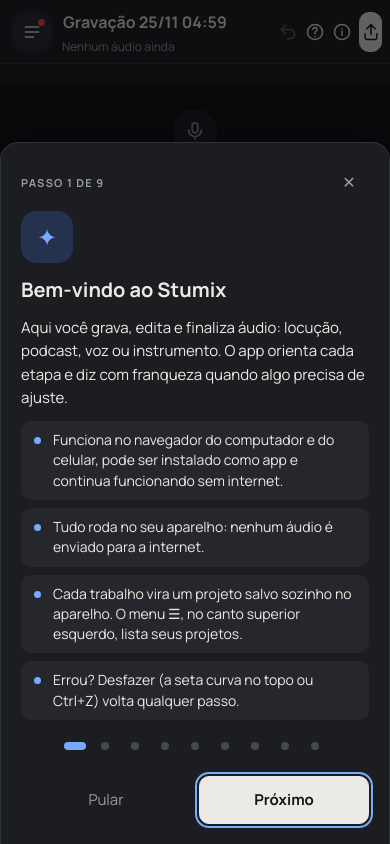
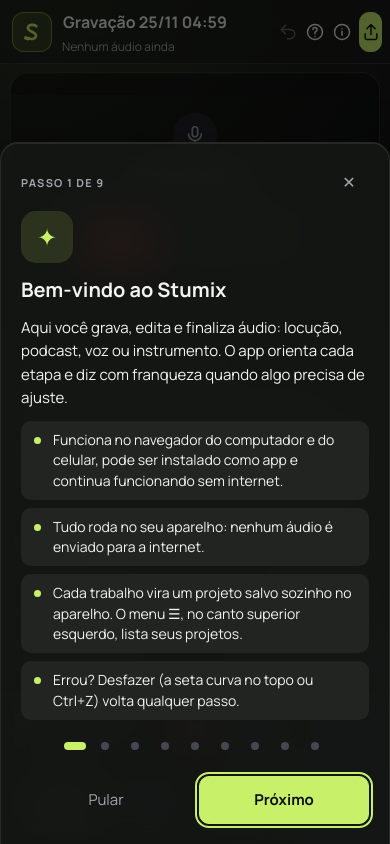
Before and after one commit to Fbi0l/estudio, a plain HTML site: page index.html in a window 390 px wide. Drawn offline with Linux system fonts and the light colour scheme; a web font is replaced by a local one.

Commit message:
Identidade visual Stumix (PWA 1.8.0, desktop 0.3.0)
Logo e ícones novos, tema palco escuro + verde-limão, barras e janelas de vidro, pílula deslizante nas abas.

Co-Authored-By: Claude Opus 5.5 <noreply@anthropic.com>
Claude-Session: https://claude.ai/code/session_01AC9xXuT5eEZXWiKozxiCKM

```diff
--- a/index.html
+++ b/index.html
@@ -4,7 +4,7 @@
 <meta charset="utf-8">
 <meta name="viewport" content="width=device-width,initial-scale=1,viewport-fit=cover">
 <title>Stumix</title>
-<meta name="theme-color" content="#16171a">
+<meta name="theme-color" content="#0E0F0C">
 <meta name="description" content="Grave, edite e finalize áudio no seu computador. Funciona offline.">
 <link rel="manifest" href="manifest.webmanifest">
 <link rel="icon" href="icons/favicon-32.png" sizes="32x32">
@@ -15,14 +15,15 @@
 <meta name="apple-mobile-web-app-title" content="Stumix">
 <link rel="preconnect" href="https://fonts.googleapis.com">
 <link href="https://fonts.googleapis.com/css2?family=Manrope:wght@400;600;700&family=JetBrains+Mono:wght@500&display=swap" rel="stylesheet">
+<link href="https://fonts.googleapis.com/css2?family=Unbounded:wght@800&text=stumix&display=swap" rel="stylesheet">
 <style>
 /* VOICE: app de estúdio calmo e confiável, que orienta sem atrapalhar
    IDEA: Lei de Jakob — funciona como os apps que a pessoa já conhece (Gravador do iPhone, GarageBand, Audacity)
    PICTURE: a forma de onda é a tela; o botão vermelho mora embaixo, no centro
-   COLOUR and TYPE: grafite, onda clara, vermelho de gravação, azul de seleção; Manrope + mono só no tempo
+   COLOUR and TYPE: tema Stumix — palco escuro #0E0F0C, verde-limão #C8F169 (onda, destaque), vermelho só na gravação, vidro nas barras; Manrope, mono no tempo, Unbounded no nome
    LAYOUT: tela cheia; PC = barra de título, ferramentas, onda + painel lateral com abas, transporte embaixo;
            celular = barra de título, onda, painel, transporte, abas na base */
-:root{--bg:#141518;--panel:#1c1d21;--panel2:#25272c;--hover:#2d2f35;--line:#30323a;--ink:#eceae5;--mute:#9a9ca4;--wave:#e6e0d2;--selb:#78aaff;--rec:#ff453a;--ok:#34c759;--warn:#ffb340;--r:12px;color-scheme:dark}
+:root{--bg:#0E0F0C;--panel:#16181A;--panel2:#212420;--hover:#2A2E28;--line:#2A2D31;--ink:#F2F2EE;--mute:#A3A6AE;--wave:#C8F169;--selb:#C8F169;--acc:#C8F169;--acc-ink:#0E0F0C;--acc-soft:rgba(200,241,105,.13);--acc-line:rgba(200,241,105,.42);--glass:rgba(20,22,19,.62);--glass-strong:rgba(22,24,21,.86);--glass-line:rgba(255,255,255,.09);--blur:blur(20px) saturate(140%);--rec:#ff453a;--ok:#C8F169;--warn:#ffb340;--r:18px;color-scheme:dark}
 *{box-sizing:border-box;min-width:0}
 [hidden]{display:none!important}
 #natRows:not([hidden]){display:contents}
@@ -35,8 +36,8 @@ button:hover{background:var(--hover);border-color:#454852}
 button:active{transform:scale(.96)}
 button:disabled{opacity:.35;cursor:default;transform:none}
 button:focus-visible,select:focus-visible,input:focus-visible,summary:focus-visible{outline:2px solid var(--selb);outline-offset:2px}
-.pri{background:var(--ink);color:#141518;border-color:var(--ink);font-weight:700}.pri:hover{background:#fff;border-color:#fff}
-.go{background:#24324d;border-color:#3d5a8f}.go:hover{background:#2c3d5e;border-color:var(--selb)}
+.pri{background:var(--acc);color:var(--acc-ink);border-color:var(--acc);font-weight:700}.pri:hover{background:#D8F78E;border-color:#D8F78E}
+.go{background:var(--acc-soft);border-color:var(--acc-line);color:var(--acc)}.go:hover{background:rgba(200,241,105,.2);border-color:var(--acc)}
 .wide{width:100%;min-height:48px}
 .ib{width:40px;padding:0;background:transparent;border-color:transparent}.ib:hover{background:var(--panel2)}
 select,input[type=text]{background:var(--panel2);border:1px solid var(--line);border-radius:10px;min-height:40px;padding:0 10px;font-size:16px}
@@ -47,7 +48,7 @@ input[type=range]::-moz-range-track{height:4px;border-radius:4px;background:#3a3
 input[type=range]::-moz-range-thumb{width:20px;height:20px;border:0;border-radius:50%;background:var(--ink)}
 input.sw{-webkit-appearance:none;appearance:none;width:46px;height:28px;border-radius:999px;background:#3a3c44;position:relative;flex:none;cursor:pointer;transition:background .2s;margin:0}
 input.sw::after{content:"";position:absolute;top:3px;left:3px;width:22px;height:22px;border-radius:50%;background:#fff;transition:transform .2s;box-shadow:0 1px 3px rgba(0,0,0,.4)}
-input.sw:checked{background:var(--ok)}input.sw:checked::after{transform:translateX(18px)}
+input.sw:checked{background:var(--acc)}input.sw:checked::after{background:var(--acc-ink)}input.sw:checked::after{transform:translateX(18px)}
 input.sw:disabled{opacity:.4}
 
 /* ---------- casca do app ---------- */
@@ -55,7 +56,7 @@ input.sw:disabled{opacity:.4}
 .appbar{grid-area:bar;display:flex;align-items:center;gap:10px;padding:8px 12px;padding-top:max(8px,env(safe-area-inset-top));border-bottom:1px solid var(--line);background:var(--panel)}
 .logo{width:34px;height:34px;border-radius:9px;background:#26282e;display:grid;place-items:center;flex:none;position:relative;padding:0;min-height:0;border:1px solid transparent}
 button.logo{width:40px;height:40px}button.logo:hover{border-color:var(--line);background:var(--panel2)}
-.logo::after{content:"";position:absolute;top:6px;right:6px;width:7px;height:7px;border-radius:50%;background:var(--rec)}
+svg.lg{width:24px;height:24px;flex:none}.about-h svg.lg{width:30px;height:30px}
 .ttl{display:flex;flex-direction:column;min-width:0;flex:0 1 340px}
 #fname{background:transparent;border-color:transparent;font-weight:700;font-size:16px;min-height:30px;padding:0 6px;margin-left:-6px;width:100%;border-radius:8px}
 #fname:hover{border-color:var(--line)}#fname:focus{background:var(--panel2);border-color:var(--selb);outline:0}
@@ -130,7 +131,7 @@ kbd{background:var(--panel2);border:1px solid var(--line);border-radius:4px;padd
 .presets{display:grid;grid-template-columns:repeat(2,minmax(0,1fr));gap:8px}
 .preset{flex-direction:column;align-items:flex-start;gap:2px;text-align:left;height:auto;padding:10px 12px;line-height:1.3;white-space:normal}
 .preset small{color:var(--mute);font-size:12px}
-.preset.on{background:#24324d;border-color:var(--selb)}
+.preset.on{background:var(--acc-soft);border-color:var(--acc-line)}
 .stats{display:grid;grid-template-columns:repeat(2,minmax(0,1fr));gap:8px}
 .stat{background:var(--panel);border:1px solid var(--line);border-radius:10px;padding:10px 12px}
 .stat span{display:block;font-size:12px;color:var(--mute)}
@@ -152,7 +153,7 @@ kbd{background:var(--panel2);border:1px solid var(--line);border-radius:4px;padd
 .meter b{position:absolute;inset:0 auto 0 0;width:0;background:linear-gradient(90deg,var(--ok) 0 70%,var(--warn) 70% 88%,var(--rec) 88%);transition:width .05s linear}
 #lvlTxt{font-size:12px;color:var(--mute);min-width:6.5em;text-align:right;font-variant-numeric:tabular-nums;white-space:nowrap}
 .meter.clip{box-shadow:0 0 0 2px var(--rec)}.meter.clip~#lvlTxt{color:var(--rec);font-weight:700}
-#loop.on{background:#24324d;border-color:var(--selb);color:var(--selb)}
+#loop.on{background:var(--acc-soft);border-color:var(--acc-line);color:var(--acc)}
 /* diálogo de exportação */
 dialog{background:var(--panel);color:var(--ink);border:1px solid var(--line);border-radius:16px;padding:0;width:min(440px,calc(100vw - 24px));box-shadow:0 24px 60px rgba(0,0,0,.6)}
 dialog::backdrop{background:rgba(5,5,7,.6)}
@@ -169,7 +170,7 @@ dialog[open]{animation:pop .18s ease-out}@keyframes pop{from{opacity:0;transform
 .dlg-topo .ib{font-size:16px;color:var(--mute)}
 .dlg-tut{width:min(520px,calc(100vw - 24px))}
 .tut-contagem{font-size:11px;font-weight:800;letter-spacing:1.2px;text-transform:uppercase;color:var(--mute)}
-.tut-icone{display:inline-grid;place-items:center;width:52px;height:52px;border-radius:15px;background:#24324d;color:var(--selb);font-size:24px}
+.tut-icone{display:inline-grid;place-items:center;width:52px;height:52px;border-radius:15px;background:var(--acc-soft);color:var(--acc);font-size:24px}
 .dlg-tut h2{font-size:20px}
 .tut-texto{margin:0;font-size:15px;line-height:1.55}
 .tut-itens{list-style:none;margin:0;padding:0;display:grid;gap:8px}
@@ -192,9 +193,9 @@ dialog[open]{animation:pop .18s ease-out}@keyframes pop{from{opacity:0;transform
 .sobre .alineas li::before{content:counter(al,lower-alpha) ")";position:absolute;left:0}
 .rodape{font-size:12px;color:var(--mute);margin:4px 0 0}
 .link{background:none;border:0;padding:0;min-height:0;color:var(--selb);font-size:12px;text-decoration:underline;text-underline-offset:2px;display:inline}
-.link:hover{background:none;color:#a5c4ff}
+.link:hover{background:none;color:#E9F7B8}
 @media(prefers-reduced-motion:reduce){.tut-ponto::after{transition:none}}
-.proj.atual{background:#202a3d}.proj b{font-weight:600}.pacts{display:flex;gap:6px;align-items:center;flex:none}
+.proj.atual{background:var(--acc-soft)}.proj b{font-weight:600}.pacts{display:flex;gap:6px;align-items:center;flex:none}
 .perigo{background:#3a1d1c;border-color:#7a2e2a;color:#ffb4ae}.perigo:hover{background:#4a2321;border-color:var(--rec)}
 #projLista{max-height:min(52vh,460px);overflow-y:auto}
 #expName{font:500 13px 'JetBrains Mono',monospace;color:var(--mute);word-break:break-all}
@@ -205,6 +206,29 @@ dialog[open]{animation:pop .18s ease-out}@keyframes pop{from{opacity:0;transform
 .busy.show{display:grid}
 .busy::before{content:"";width:28px;height:28px;border:3px solid #444;border-top-color:var(--ink);border-radius:50%;margin:0 auto 10px;animation:spin .8s linear infinite}
 @keyframes spin{to{transform:rotate(360deg)}}
+
+/* ---------- tema Stumix: palco escuro, verde-limão e vidro ---------- */
+body{background:radial-gradient(circle at 10% -5%,#27311A 0,transparent 42%),radial-gradient(circle at 100% 100%,#132E28 0,transparent 38%),var(--bg)}
+.appbar,.tools,.tabs,.transport{background:var(--glass);-webkit-backdrop-filter:var(--blur);backdrop-filter:var(--blur);border-color:var(--glass-line)}
+.side{background:transparent;border-color:var(--glass-line)}
+.work{background:rgba(0,0,0,.30);margin:10px;border-radius:22px;border:1px solid var(--glass-line);overflow:hidden;box-shadow:inset 0 1px 0 rgba(255,255,255,.05)}
+.scrollbar{border-top-color:var(--glass-line)}
+.card,.list,.acc,.stat{background:rgba(22,24,21,.66);border-color:var(--glass-line);box-shadow:inset 0 1px 0 rgba(255,255,255,.06)}
+.card .acc{background:transparent;box-shadow:none}
+.logo{background:var(--acc-soft);border:1px solid var(--acc-line);border-radius:12px}button.logo:hover{background:rgba(200,241,105,.2);border-color:var(--acc)}
+.about-h .logo{border-radius:14px}
+#aboutT{font-family:Unbounded,Manrope,sans-serif;font-weight:800;text-transform:lowercase;letter-spacing:-.02em;font-size:24px}
+dialog{background:var(--glass-strong);-webkit-backdrop-filter:var(--blur);backdrop-filter:var(--blur);border-color:var(--glass-line);border-radius:22px;box-shadow:inset 0 1px 0 rgba(255,255,255,.08),0 24px 60px rgba(0,0,0,.6)}
+.tabs{position:relative}
+.tabs button{position:relative;z-index:1}
+.tabs button.on{background:transparent;border-color:transparent;color:var(--acc)}
+.tabind{position:absolute;left:0;top:0;width:0;height:0;border-radius:999px;background:var(--acc-soft);border:1px solid var(--acc-line);box-shadow:inset 0 1px 0 rgba(255,255,255,.12);pointer-events:none;opacity:0;transition:transform .3s cubic-bezier(.2,.9,.3,1.15),width .3s,height .3s,opacity .2s}
+.tabs button:not(.on):hover{background:rgba(255,255,255,.04)}
+#rec{background:#241513;border-color:#5a2a28;box-shadow:0 8px 24px rgba(0,0,0,.35)}
+.meter{background:rgba(0,0,0,.4)}
+@media(prefers-reduced-motion:reduce){.tabind{transition:none}}
+@media(prefers-reduced-transparency:reduce){.appbar,.tools,.tabs,.transport,dialog{background:var(--panel);-webkit-backdrop-filter:none;backdrop-filter:none}}
+@supports not ((backdrop-filter:blur(1px)) or (-webkit-backdrop-filter:blur(1px))){.appbar,.tools,.tabs,.transport,dialog{background:var(--panel)}}
 
 /* ---------- celular: título, onda, painel, transporte, abas ---------- */
 @media(max-width:760px){
@@ -219,11 +243,12 @@ dialog[open]{animation:pop .18s ease-out}@keyframes pop{from{opacity:0;transform
  .tools button{flex-direction:column;gap:4px;min-height:68px;padding:8px 4px;background:var(--panel);border-color:var(--line);font-size:12px}
  .tools .lb{display:block;font-size:12px;white-space:normal;line-height:1.15}
  .side{border-left:0;padding:12px}
- .tabs{grid-area:tabs;border:0;border-top:1px solid var(--line);padding:4px 6px;padding-bottom:max(4px,env(safe-area-inset-bottom))}
+ .tabs{grid-area:tabs;border:1px solid var(--glass-line);border-radius:999px;margin:6px 12px max(8px,env(safe-area-inset-bottom));padding:5px;box-shadow:inset 0 1px 0 rgba(255,255,255,.1),0 10px 28px rgba(0,0,0,.45)}
+ .work{margin:8px 10px 0;border-radius:18px}
  .tabs .m-only{display:flex}
- .tabs button{flex-direction:column;gap:2px;min-height:52px;font-size:11px;border:0;background:transparent}
+ .tabs button{flex-direction:column;gap:2px;min-height:50px;font-size:11px;border:0;background:transparent;border-radius:999px}
  .tabs button.on{background:transparent;color:var(--ink)}
- .tabs button.on svg{color:var(--rec)}
+ .tabs button.on svg{color:var(--acc)}
  .transport{padding:8px 14px;gap:8px;box-shadow:0 -8px 20px rgba(0,0,0,.3)}
  .right{gap:8px}.meter{position:absolute;left:0;right:0;top:0;width:auto;max-width:none;height:3px;border-radius:0;background:#26282e}
  .empty{gap:6px;padding:10px 16px}.empty .big{width:44px;height:44px;margin:0}.empty .big svg{width:22px;height:22px}.empty b{font-size:17px}.empty .dica{display:none}.empty .acts{margin-top:2px}.empty .acts button{min-height:40px}
@@ -268,11 +293,12 @@ dialog[open]{animation:pop .18s ease-out}@keyframes pop{from{opacity:0;transform
  <symbol id="i-proj" viewBox="0 0 24 24"><path d="M4 6h16M4 12h16M4 18h10"/></symbol>
  <symbol id="i-info" viewBox="0 0 24 24"><circle cx="12" cy="12" r="9"/><path d="M12 11v5M12 8h.01"/></symbol>
  <symbol id="i-check" viewBox="0 0 24 24"><path d="M9 12l2 2 4-4"/><circle cx="12" cy="12" r="9"/></symbol>
+  <symbol id="i-logo" viewBox="0 0 100 100"><path d="M68 26 C60 17 34 18 33 33 C32 49 67 49 67 65 C67 79 46 82 36 76" fill="none" stroke="#C8F169" stroke-width="11" stroke-linecap="round"/><rect x="17" y="69" width="22" height="14" rx="3" fill="#C8F169" transform="rotate(20 28 76)"/></symbol>
 </defs></svg>
 
 <div class="app" id="app" data-tab="rec">
   <header class="appbar">
-    <button class="logo" id="projBtn" aria-label="Projetos" title="Projetos"><svg class="i"><use href="#i-proj"/></svg></button>
+    <button class="logo" id="projBtn" aria-label="Projetos" title="Projetos"><svg class="lg" viewBox="0 0 100 100" aria-hidden="true"><use href="#i-logo"/></svg></button>
     <div class="ttl"><input type="text" id="fname" value="gravacao" aria-label="Nome do projeto" spellcheck="false" autocomplete="off"><span id="sub">Nenhum áudio ainda</span></div>
     <span id="offline" hidden>offline</span>
     <div class="bar-act">
@@ -321,6 +347,7 @@ dialog[open]{animation:pop .18s ease-out}@keyframes pop{from{opacity:0;transform
   </main>
 
   <nav class="tabs" id="tabs" role="tablist" aria-label="Painéis">
+    <span class="tabind" id="tabind" aria-hidden="true"></span>
     <button role="tab" data-t="rec"><svg class="i"><use href="#i-mic"/></svg><span>Gravar</span></button>
     <button role="tab" data-t="edit" class="m-only"><svg class="i"><use href="#i-cut"/></svg><span>Editar</span></button>
     <button role="tab" data-t="fx"><svg class="i"><use href="#i-sliders"/></svg><span>Efeitos</span></button>
@@ -480,7 +507,7 @@ dialog[open]{animation:pop .18s ease-out}@keyframes pop{from{opacity:0;transform
 </dialog>
 <dialog id="aboutDlg" aria-labelledby="aboutT">
   <div class="dlg">
-    <div class="about-h"><div class="logo" aria-hidden="true"><svg class="i"><use href="#i-mic"/></svg></div><div><h2 id="aboutT">Stumix</h2><span class="hint" id="verTxt">Versão —</span></div></div>
+    <div class="about-h"><div class="logo" aria-hidden="true"><svg class="lg" viewBox="0 0 100 100"><use href="#i-logo"/></svg></div><div><h2 id="aboutT">Stumix</h2><span class="hint" id="verTxt">Versão —</span></div></div>
     <div class="list">
       <div class="row-i"><span>Atualizações<small id="updTxt">Procura e instala a versão mais nova</small></span><button id="updBtn" class="go">Buscar atualização</button></div>
       <div class="row-i" id="instRow" hidden><span>Instalar como app<small>Ícone próprio, janela própria e funciona offline</small></span><button id="install2">Instalar</button></div>
@@ -938,11 +965,11 @@ function zoom(f,at){if(!buf)return;at??=(sel?(sel.a+sel.b)/2:(play?pos():cursor)
 const x2t=x=>view.s+x/cv.clientWidth*view.d,t2x=t=>(t-view.s)/view.d*cv.clientWidth;
 function draw(){
   const W=cv.clientWidth,H=cv.clientHeight,r=devicePixelRatio||1;if(cv.width!==Math.round(W*r)||cv.height!==Math.round(H*r)){cv.width=Math.round(W*r);cv.height=Math.round(H*r)}
-  g2.setTransform(r,0,0,r,0,0);g2.clearRect(0,0,W,H);g2.fillStyle='#18191c';g2.fillRect(0,0,W,RH);
+  g2.setTransform(r,0,0,r,0,0);g2.clearRect(0,0,W,H);g2.fillStyle='rgba(0,0,0,.28)';g2.fillRect(0,0,W,RH);
   if(rec){const mid=RH+(H-RH)/2,amp=(H-RH)/2-6;g2.textAlign='center';
     if(rec.armed){g2.fillStyle='#eceae5';g2.font='700 '+Math.min(120,H*.45)+'px Manrope,sans-serif';g2.fillText(rec.armed,W/2,mid+Math.min(40,H*.15));g2.font='600 15px Manrope,sans-serif';g2.fillStyle='#9b9da4';g2.fillText('Prepare-se… fale um pouco para conferir o nível',W/2,RH+30);g2.textAlign='left';return}
     const pk=rec.peaks,n=Math.min(pk.length,W);
-    for(let i=0;i<n;i++){const p=pk[pk.length-n+i],v=p*amp;g2.fillStyle=p>=.995?'#ff453a':'#e6e0d2';g2.fillRect(W-n+i,mid-v,1,Math.max(1,v*2))}
+    for(let i=0;i<n;i++){const p=pk[pk.length-n+i],v=p*amp;g2.fillStyle=p>=.995?'#ff453a':'#C8F169';g2.fillRect(W-n+i,mid-v,1,Math.max(1,v*2))}
     g2.textAlign='left';g2.font='600 13px Manrope,sans-serif';g2.fillStyle='#ff6b62';g2.fillText('● Gravando  '+fmt(rec.len/AC().sampleRate),12,15);
     const sr=AC().sampleRate;let hint='';
     if(rec.clips.length){g2.fillStyle='#ff453a';hint=rec.clips.length+(rec.clips.length>1?' estouros':' estouro')+' até agora: afaste-se um pouco'}
@@ -952,15 +979,15 @@ function draw(){
   if(!buf)return;
   // régua
   const steps=[.001,.002,.005,.01,.02,.05,.1,.2,.5,1,2,5,10,15,30,60,120,300,600];const st=steps.find(s=>s/view.d*W>=90)||1200;
-  g2.fillStyle='#9b9da4';g2.strokeStyle='#33353b';g2.font='11px JetBrains Mono,monospace';g2.beginPath();
+  g2.fillStyle='#A3A6AE';g2.strokeStyle='#272B24';g2.font='11px JetBrains Mono,monospace';g2.beginPath();
   for(let t=Math.ceil(view.s/st)*st;t<=view.s+view.d;t+=st){const x=Math.round(t2x(t))+.5;g2.moveTo(x,RH-8);g2.lineTo(x,H);const lb=st<1?fmt(t).slice(st<.01?0:1,st<.01?9:8):fmt(t).slice(0,5);if(W>380||Math.round(t/st)%2===0)g2.fillText(lb,x+4,14)}
   g2.stroke();
   // seleção
-  if(sel){const a=t2x(sel.a),b=t2x(sel.b);g2.fillStyle='rgba(120,170,255,.2)';g2.fillRect(a,RH,b-a,H-RH);g2.fillStyle='#78aaff';g2.fillRect(a,RH,1,H-RH);g2.fillRect(b-1,RH,1,H-RH)}
+  if(sel){const a=t2x(sel.a),b=t2x(sel.b);g2.fillStyle='rgba(242,242,238,.13)';g2.fillRect(a,RH,b-a,H-RH);g2.fillStyle='#F2F2EE';g2.fillRect(a,RH,1,H-RH);g2.fillRect(b-1,RH,1,H-RH)}
   // onda por canal
   const C=buf.numberOfChannels,lh=(H-RH)/C,sr=buf.sampleRate,s0=view.s*sr,spp=view.d*sr/W;
   for(let c=0;c<C;c++){const d=buf.getChannelData(c),mid=RH+lh*(c+.5),amp=lh/2-4;
-    g2.fillStyle='#2a2c31';g2.fillRect(0,Math.round(mid),W,1);g2.fillStyle=g2.strokeStyle='#e6e0d2';
+    g2.fillStyle='#262A22';g2.fillRect(0,Math.round(mid),W,1);g2.fillStyle=g2.strokeStyle='#C8F169';
     if(spp<2){g2.beginPath();const i0=Math.floor(s0),i1=Math.min(d.length-1,Math.ceil(s0+view.d*sr));for(let i=i0;i<=i1;i++){const x=(i-s0)/spp,y=mid-d[i]*amp;i===i0?g2.moveTo(x,y):g2.lineTo(x,y)}g2.lineWidth=1.2;g2.stroke();
       if(spp<.15)for(let i=i0;i<=i1;i++)g2.fillRect((i-s0)/spp-1.5,mid-d[i]*amp-1.5,3,3)}
     else for(let x=0;x<W;x++){let i0=Math.floor(s0+x*spp),i1=Math.min(d.length,Math.floor(s0+(x+1)*spp));if(i0>=d.length)break;const step=Math.max(1,Math.floor((i1-i0)/300));let mn=1,mx=-1;for(let i=i0;i<i1;i+=step){const v=d[i];if(v<mn)mn=v;if(v>mx)mx=v}if(mx<mn)continue;
@@ -1091,7 +1118,10 @@ if('launchQueue'in window)launchQueue.setConsumer(async p=>{for(const h of p.fil
 if(new URLSearchParams(location.search).get('acao')==='gravar')verd(['Atalho “Gravar agora”: aperte o botão vermelho ou a tecla R para começar.']);
 /* ---------- abas e diálogo ---------- */
 const app=$('#app'),mq=matchMedia('(max-width:760px)');
-function tab(t){if(t==='edit'&&!mq.matches)t='rec';app.dataset.tab=t;document.querySelectorAll('#tabs [data-t]').forEach(b=>{const o=b.dataset.t===t;b.classList.toggle('on',o);b.setAttribute('aria-selected',o)});$('#side').scrollTop=0}
+function tab(t){if(t==='edit'&&!mq.matches)t='rec';app.dataset.tab=t;document.querySelectorAll('#tabs [data-t]').forEach(b=>{const o=b.dataset.t===t;b.classList.toggle('on',o);b.setAttribute('aria-selected',o)});$('#side').scrollTop=0;tabInd()}
+// pílula de vidro que desliza até a aba ativa
+function tabInd(){const b=$('#tabs .on'),i=$('#tabind');if(!b||!b.offsetWidth){i.style.opacity=0;return}i.style.opacity=1;i.style.width=b.offsetWidth+'px';i.style.height=b.offsetHeight+'px';i.style.transform=`translate(${b.offsetLeft}px,${b.offsetTop}px)`}
+addEventListener('resize',tabInd);addEventListener('load',tabInd);document.fonts&&document.fonts.ready.then(tabInd);
 $('#tabs').addEventListener('click',e=>{const b=e.target.closest('[data-t]');if(b)tab(b.dataset.t)});
 mq.addEventListener('change',()=>tab(app.dataset.tab));tab('rec');
 function expPrev(){const f=$('#fmt').value;$('#expName').textContent='Arquivo: '+(($('#fname').value.trim()||'audio').replace(/[\\/:*?"<>|]/g,'-'))+(f.startsWith('wav')?'.wav':'.mp3')}
@@ -1284,7 +1314,7 @@ window.addEventListener('pagehide',()=>{saveNow()});
 
 /* ---------- versão, guia de uso e Sobre o app ---------- */
 // Toda versão nova: suba APP_VERSION e a VERSAO do sw.js, revise os passos do guia e o histórico no README.
-const APP_VERSION='1.7.0',GUIA_REVISADO_NA_VERSAO='1.6.0';
+const APP_VERSION='1.8.0',GUIA_REVISADO_NA_VERSAO='1.6.0';
 const PASSOS_GUIA=[
  {icone:'✦',titulo:'Bem-vindo ao Stumix',
   texto:'Aqui você grava, edita e finaliza áudio: locução, podcast, voz ou instrumento. O app orienta cada etapa e diz com franqueza quando algo precisa de ajuste.',
--- a/sw.js
+++ b/sw.js
@@ -1,6 +1,6 @@
 // Service worker do Stumix: guarda o app para funcionar offline.
 // Ao publicar uma versão nova, troque VERSAO para os usuários receberem a atualização.
-const VERSAO = 'estudio-v11';
+const VERSAO = 'estudio-v12';
 const APP = [
   './',
   './index.html',
```
Also changed, not shown: desktop/CMakeLists.txt, icons/apple-touch-icon.png, icons/favicon-32.png, icons/icon-192.png, icons/icon-512.png, icons/maskable-512.png, manifest.webmanifest, 1 other file.
